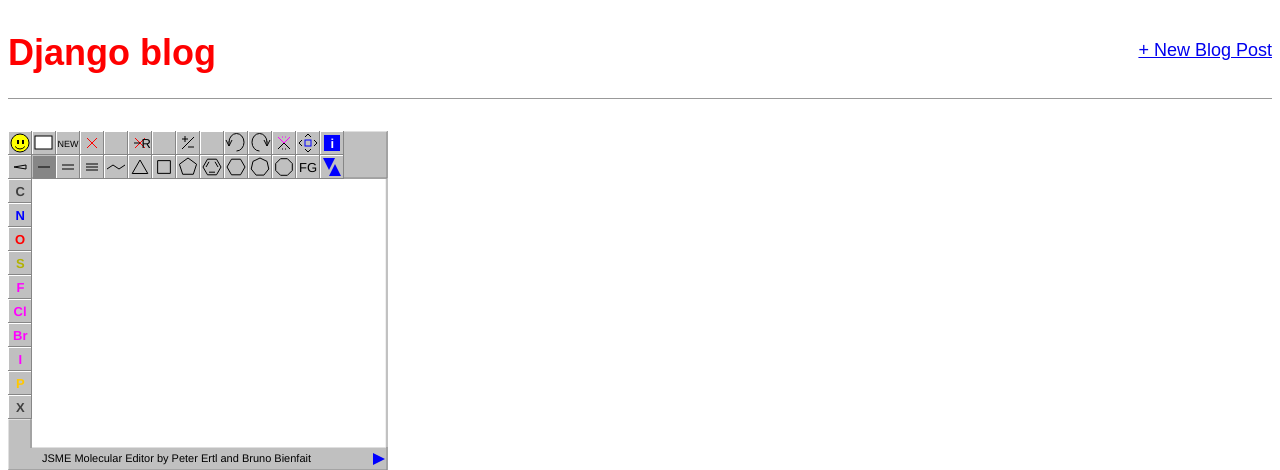
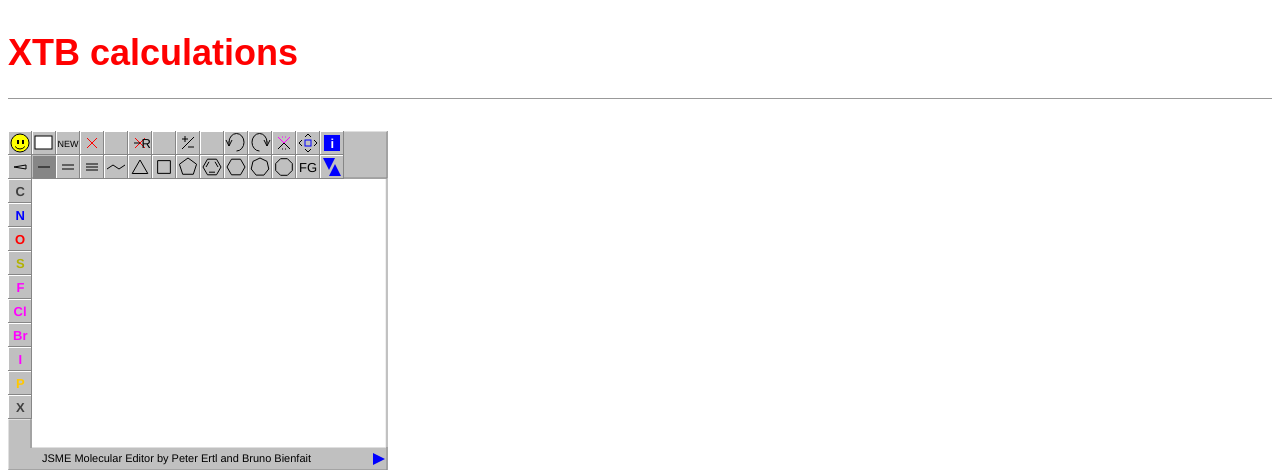
Before and after one commit to ugbioinformatics/programming_project_WCh_2026, a Django app: page / in a window 1280 px wide. Shown: the top 470 px of the page. Run offline with Django 5.2, Linux system fonts and the light colour scheme; data that the repository does not hold is empty; some web fonts are replaced.

Commit message:
XTB calculations

```diff
--- a/blog/urls.py
+++ b/blog/urls.py
@@ -7,13 +7,9 @@ urlpatterns = [
    path("", BlogListView.as_view(), name="home"),
    path("post/smiles/", smiles_page, name="smiles_page"),
    path("post/<int:pk>/", BlogDetailView.as_view(), name="post_detail"),
-   path("post/new/", BlogCreateView.as_view(), name="post_new"),
    path("post/suma/", suma, name="suma"),
-
    path("post/<int:pk>/delete/", BlogDeleteView.as_view(), name="post_delete"),
-
    path("smiles3d/", views.smiles3de, name="smiles3de"),
-
    path('xtb/', views.xtb_calc_view, name='xtb_calc'),
    path('download-g98/<int:post_id>/', views.download_g98, name='download_g98'),
 ]
--- a/templates/base.html
+++ b/templates/base.html
@@ -1,7 +1,7 @@
 {% load static %}
 <html>
   <head>
-    <title>Django blog</title>
+    <title>XTB calculations</title>
     <link href="https://fonts.googleapis.com/css?family=\
     Source+Sans+Pro:400" rel="stylesheet">
     <link href="{% static 'css/base.css' %}" rel="stylesheet">
@@ -10,10 +10,7 @@
     <div>
       <header>
         <div class="nav-left">
-          <h1><a href="{% url 'home' %}">Django blog</a></h1>
-        </div>
-        <div class="nav-right">
-          <a href="{% url 'post_new' %}">+ New Blog Post</a>
+          <h1><a href="{% url 'home' %}">XTB calculations</a></h1>
         </div>
       </header>
       {% block content %}
```
